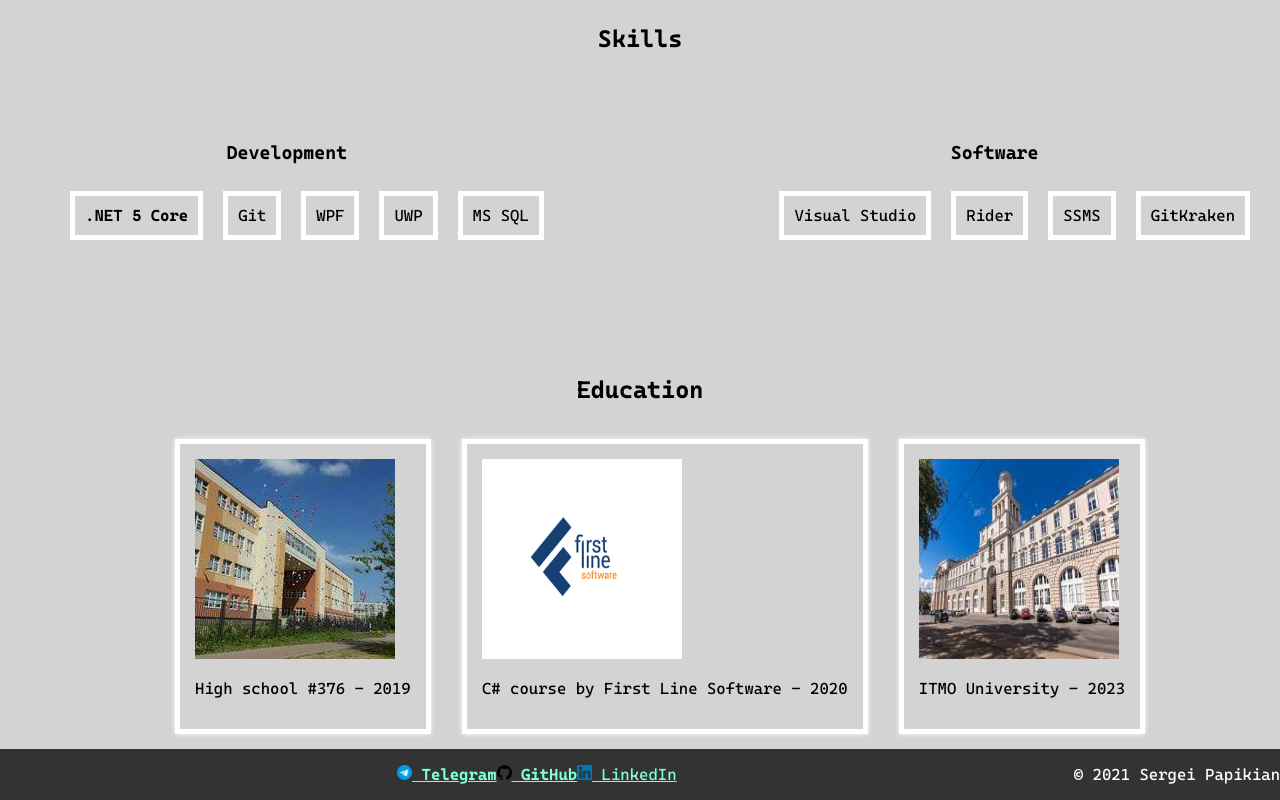
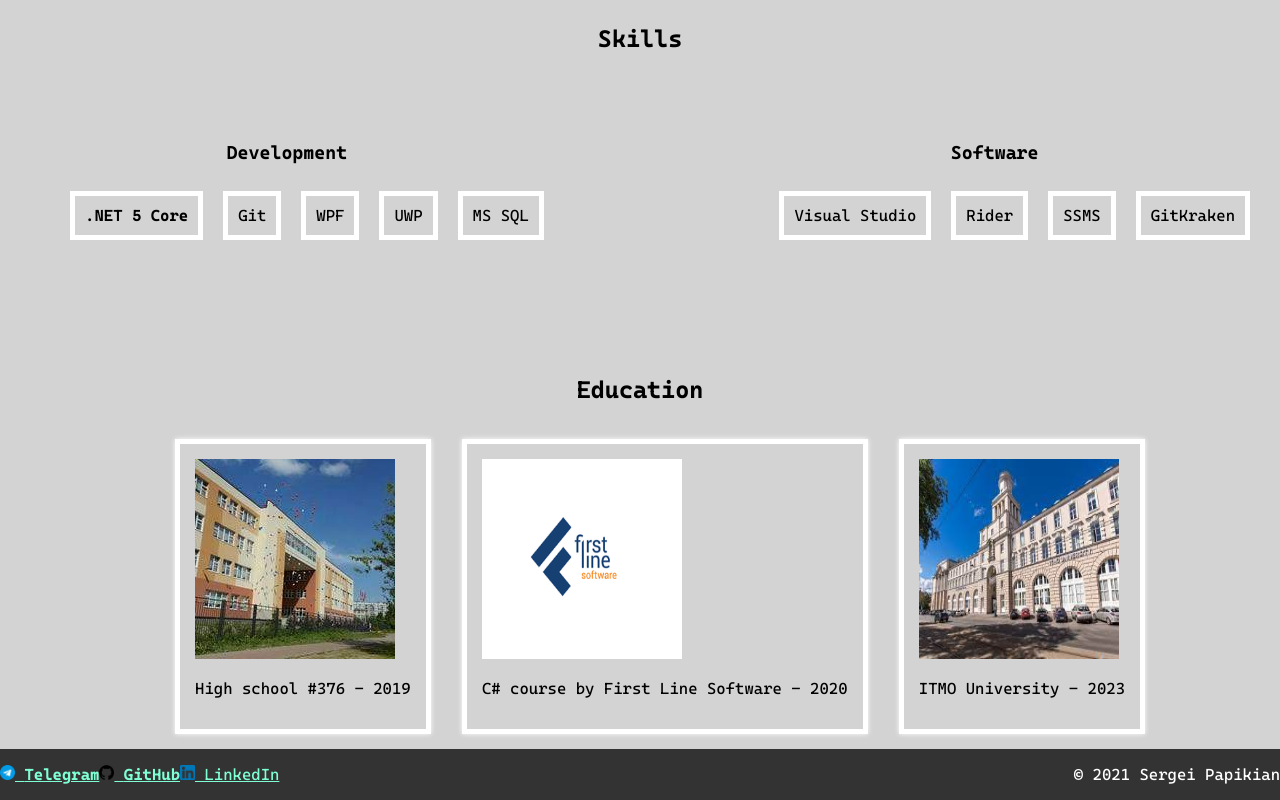
Before and after one commit to I-SER-I/CV, a plain HTML site: page index.html in a window 1280 px wide. Shown: the part 1305-2105 px from the top of the page. Drawn offline with Linux system fonts and the light colour scheme.

Commit message:
fix: contact and copyright spaces

```diff
--- a/assets/css/contact.css
+++ b/assets/css/contact.css
@@ -1,11 +1,13 @@
 .contact {
+    display: flex;
+    justify-content: space-between;
+    width: 100%;
     background-color: #333;
 }
 
 .contact__info {
     max-width: 1000px;
     display: flex;
-    margin: auto;
     flex-wrap: wrap;
     align-items: center;
     justify-content: center;
```
